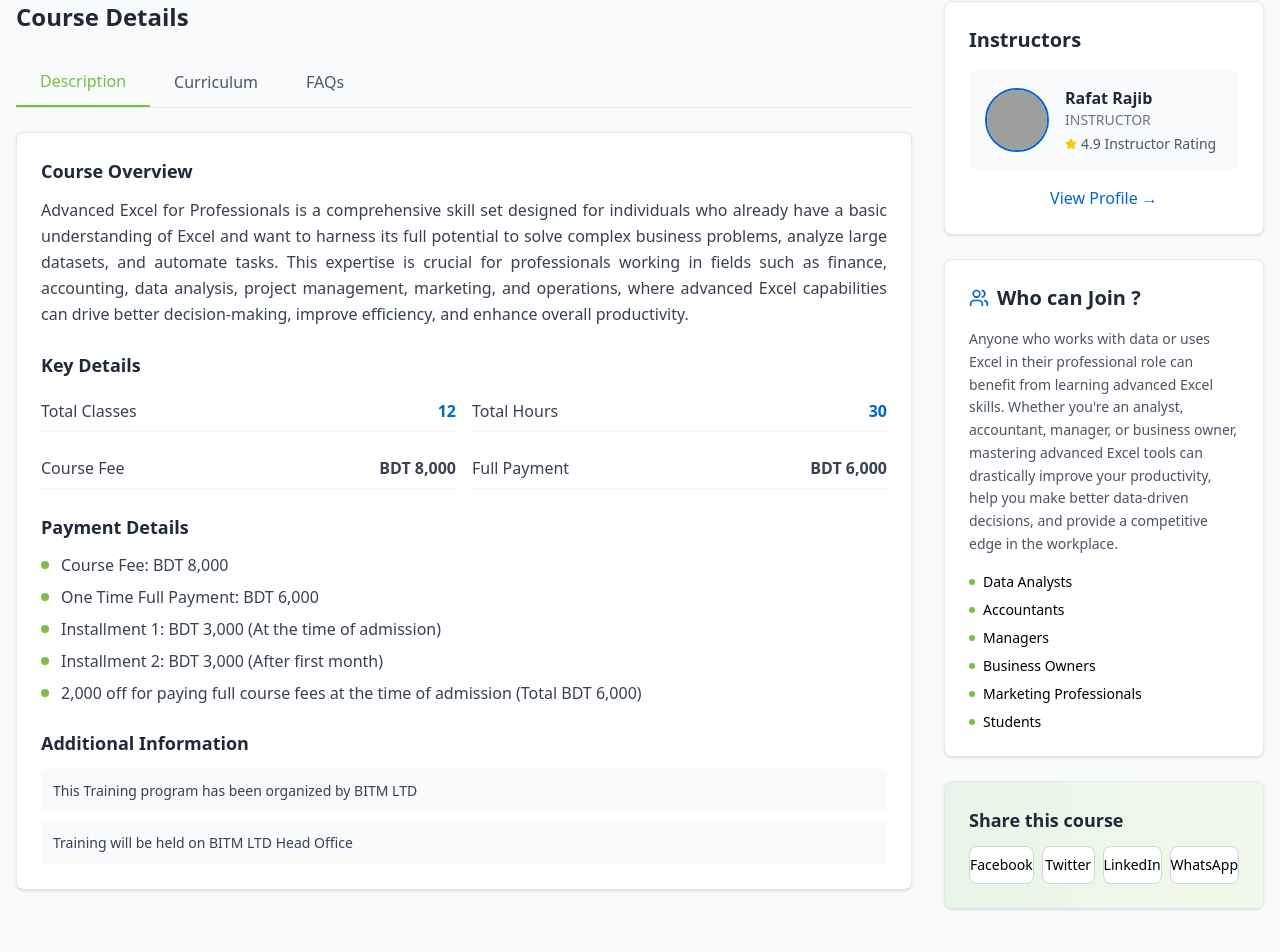
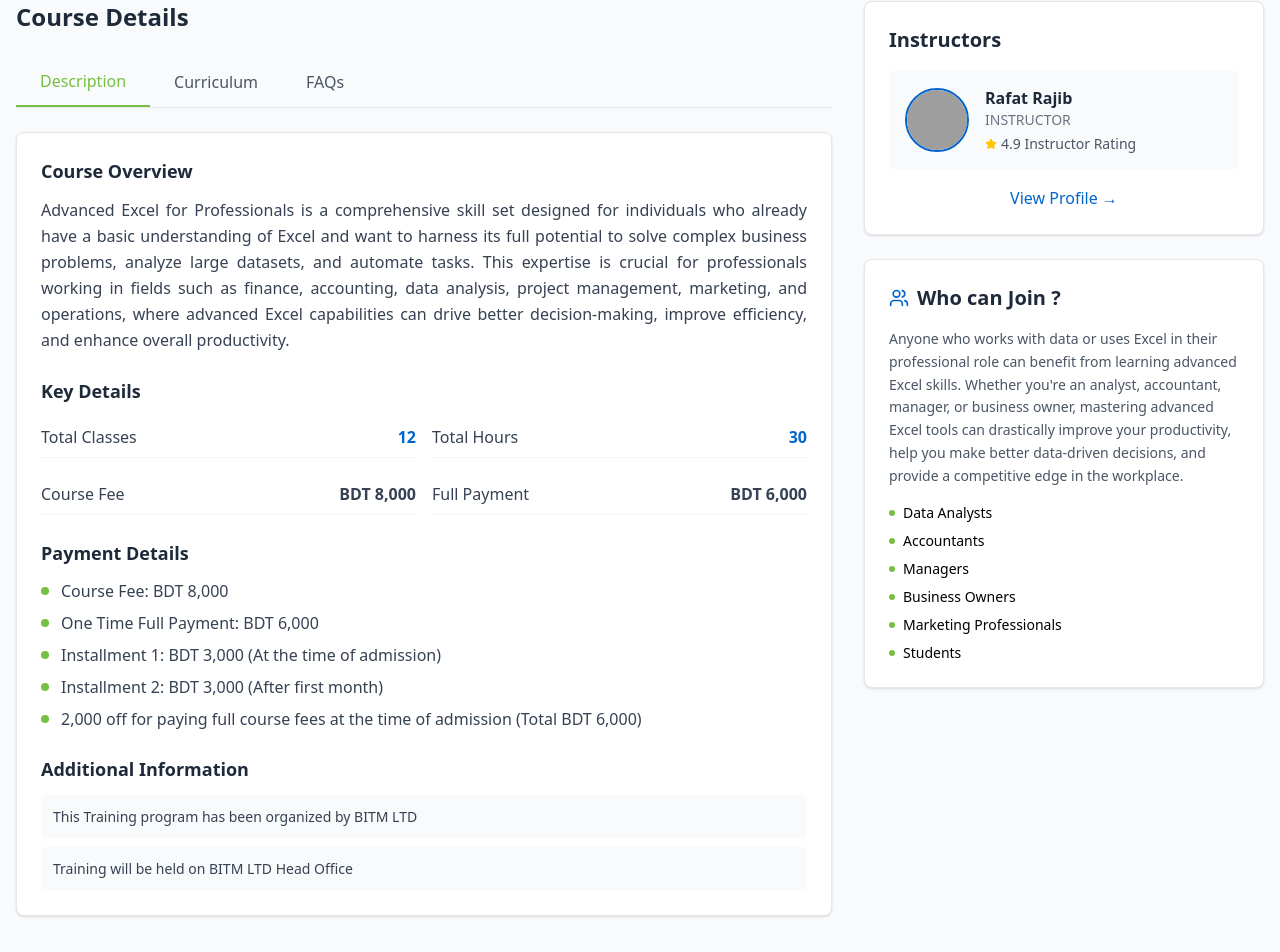
Before and after one commit to tamjidzihan/global_professional_skill, a React (Vite) app in the folder client/: page /course/1 in a window 1280 px wide. Shown: the part 836-1788 px from the top of the page. Built offline with nearby package versions, Linux system fonts and the light colour scheme; grey boxes are pictures that could not be loaded.

Commit message:
refactor: enhance CourseDetailPage layout and improve instructor link functionality

```diff
--- a/client/src/main/pages/CourseDetailPage.tsx
+++ b/client/src/main/pages/CourseDetailPage.tsx
@@ -14,6 +14,7 @@ import {
     Home,
     ChevronRight,
 } from 'lucide-react'
+
 
 // Mock course data
 const courseData: Record<string, any> = {
@@ -36,6 +37,7 @@ const courseData: Record<string, any> = {
         originalPrice: 8000,
         discount: 25, // Percentage discount
         instructor: {
+            id: 1,
             name: 'Rafat Rajib',
             role: 'INSTRUCTOR',
             avatar:
@@ -169,14 +171,14 @@ export function CourseDetailPage() {
                                             <ChevronRight className="w-4 h-4 text-gray-400 mx-1 md:mx-2" />
                                         )}
                                         {item.current ? (
-                                            <span className="text-sm font-medium text-gray-500 truncate max-w-[150px] md:max-w-none">
+                                            <span className="text-sm font-medium text-gray-500 truncate max-w-37.5 md:max-w-none">
                                                 {IconComponent && <IconComponent className="inline-block w-3 h-3 mr-1" />}
                                                 {item.label}
                                             </span>
                                         ) : (
                                             <Link
                                                 to={item.href}
-                                                className="flex items-center text-sm font-medium text-[#0066CC] hover:text-[#004c99] transition-colors truncate max-w-[150px] md:max-w-none"
+                                                className="flex items-center text-sm font-medium text-[#0066CC] hover:text-[#004c99] transition-colors truncate max-w-37.5 md:max-w-none"
                                             >
                                                 {IconComponent && <IconComponent className="inline-block w-3 h-3 mr-1" />}
                                                 {item.label}
@@ -325,7 +327,7 @@ export function CourseDetailPage() {
 
                         {/* Right: Course Banner */}
                         <div className="w-full lg:w-96 shrink-0">
-                            <div className="bg-gradient-to-br from-[#1a237e] to-[#0d47a1] rounded-lg p-8 text-white relative overflow-hidden shadow-xl">
+                            <div className="bg-linear-to-br from-[#1a237e] to-[#0d47a1] rounded-lg p-8 text-white relative overflow-hidden shadow-xl">
                                 <div className="relative z-10">
                                     <div className="flex justify-between items-start mb-6">
                                         <div className="text-sm font-bold bg-white/20 backdrop-blur-sm px-3 py-1 rounded">
@@ -528,7 +530,7 @@ export function CourseDetailPage() {
                                                                     key={index}
                                                                     className="flex items-start group"
                                                                 >
-                                                                    <span className="flex-shrink-0 w-6 h-6 flex items-center justify-center bg-gray-100 rounded-full text-gray-500 text-sm mr-3 group-hover:bg-[#76C043] group-hover:text-white transition-colors">
+                                                                    <span className="shrink-0 w-6 h-6 flex items-center justify-center bg-gray-100 rounded-full text-gray-500 text-sm mr-3 group-hover:bg-[#76C043] group-hover:text-white transition-colors">
                                                                         {index + 1}
                                                                     </span>
                                                                     <span className="text-gray-700 group-hover:text-gray-900 transition-colors">
@@ -574,7 +576,8 @@ export function CourseDetailPage() {
                     </div>
 
                     {/* Right: Sidebar */}
-                    <div className="w-full lg:w-80">
+                    <div className="w-full lg:w-100">
+
                         {/* Instructors */}
                         <div className="bg-white rounded-lg p-6 border border-gray-200 shadow-sm mb-6">
                             <h3 className="text-xl font-bold text-gray-800 mb-4">
@@ -599,9 +602,9 @@ export function CourseDetailPage() {
                                     </div>
                                 </div>
                             </div>
-                            <button className="w-full mt-4 text-center text-[#0066CC] font-medium hover:text-[#004c99] transition-colors">
+                            <Link to={`/instructor/${course.instructor.id}`} className=" block w-full mt-4 text-center text-[#0066CC] font-medium hover:text-[#004c99] transition-colors">
                                 View Profile →
-                            </button>
+                            </Link>
                         </div>
 
                         {/* Who can Join */}
@@ -621,23 +624,6 @@ export function CourseDetailPage() {
                                     </li>
                                 ))}
                             </ul>
-                        </div>
-
-                        {/* Share Course */}
-                        <div className="bg-gradient-to-r from-[#e8f5e9] to-[#f1f8e9] rounded-lg p-6 border border-gray-200 shadow-sm">
-                            <h3 className="text-lg font-bold text-gray-800 mb-3">
-                                Share this course
-                            </h3>
-                            <div className="flex gap-2">
-                                {['Facebook', 'Twitter', 'LinkedIn', 'WhatsApp'].map((platform) => (
-                                    <button
-                                        key={platform}
-                                        className="flex-1 bg-white border border-gray-300 rounded-lg py-2 text-sm font-medium hover:bg-gray-50 transition-colors"
-                                    >
-                                        {platform}
-                                    </button>
-                                ))}
-                            </div>
                         </div>
                     </div>
                 </div>
```
